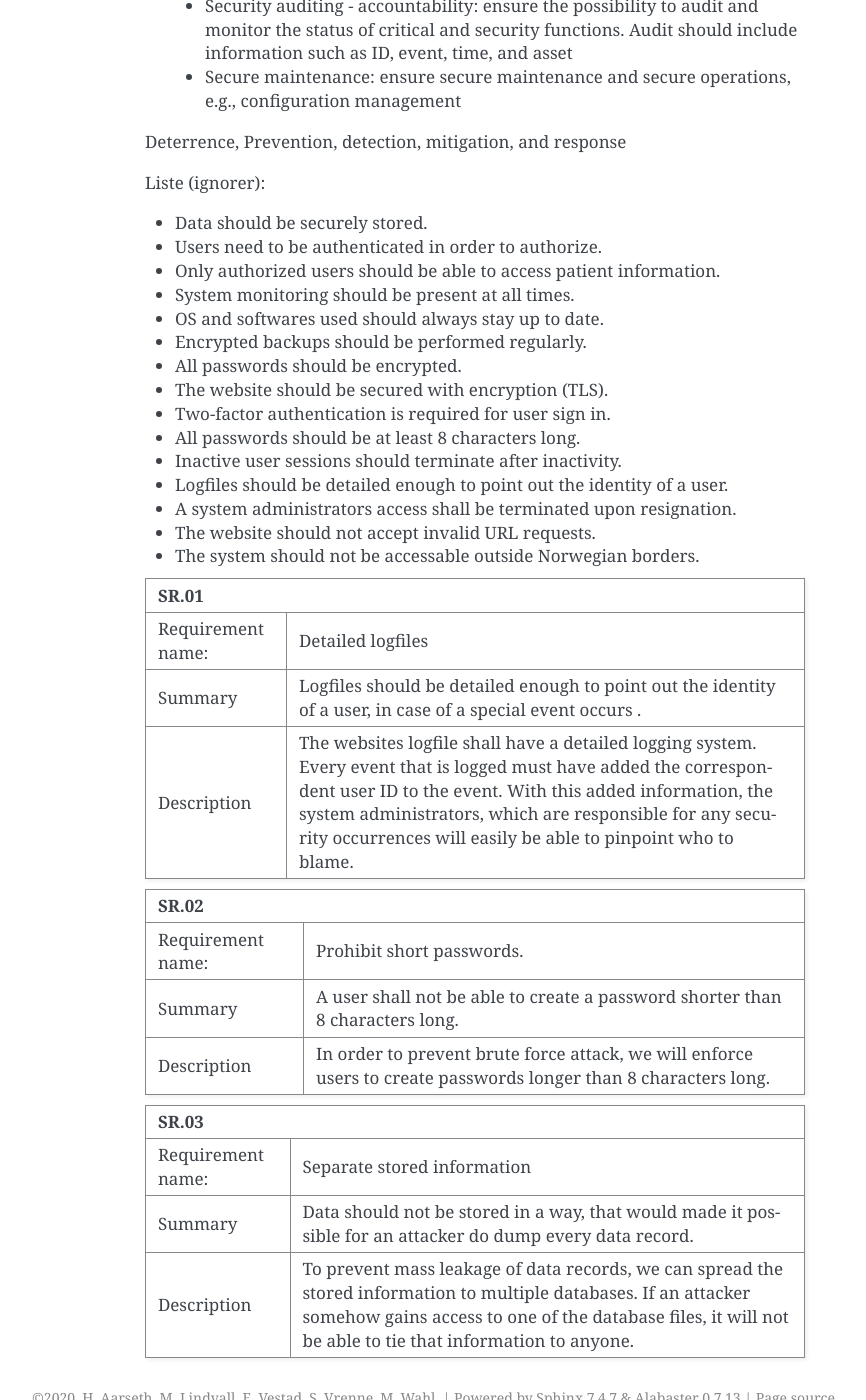
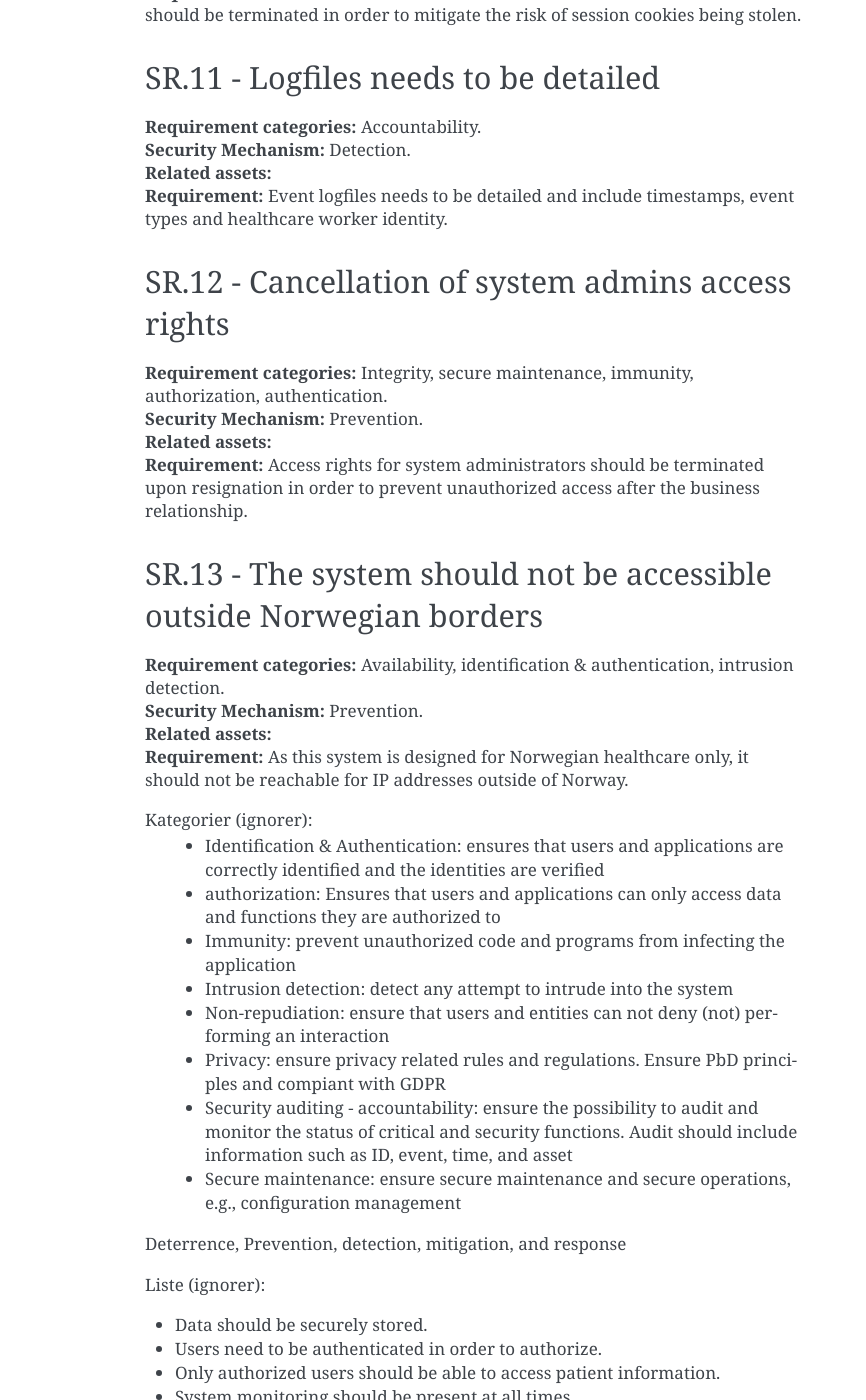
Before and after one commit to SteinarVrenne/school_imt3501, a Sphinx documentation site: the page built from Task 1/source/pages/04c_Detailed_Security.rst, in a window 1280 px wide and 1400 px high, scrolled down 2663 px. Shown: the whole window, without its empty margins (275-1141 px from the left). Built offline with Sphinx 7.4.7, drawn with Linux system fonts in a browser that asks for light colours; some of the changed text lies outside the part shown.

Commit message:
mer sec req

```diff
--- a/Task 1/source/pages/04b_High_Level_Sec.rst
+++ b/Task 1/source/pages/04b_High_Level_Sec.rst
@@ -4,7 +4,7 @@ Security Requirement Specification
 Below is a list of our specified security requirements. This list just highlights the specified requirements.
 Further detailed analyzis, indexing and prioritization will take place in the next section.
 
-  - Logfiles should be detailed enough to point out the identity of a user.
+  - Logfiles needs to be detailed.
   - Prohibit short passwords.
   - Data should be securely stored.
   - Users need to be authenticated in order to authorize.
@@ -12,12 +12,12 @@ Further detailed analyzis, indexing and prioritization will take place in the ne
   - Passwords should be encrypted.
   - The website should not accept invalid URL requests.
   - Two-factor authentication is required.
-  - Inactive user sessions should terminate after inactivity.
+  - Inactive user sessions should terminate.
   - Encrypted backups are required.
   - Web-application communication needs to be encrypted
   - System monitoring should be present at all times.
   - OS and Software should be updated.
   - A system administrators access shall be terminated upon resignation.
-  - The system should not be accessable outside Norwegian borders.
+  - The system should not be accessible outside Norwegian borders.
 
 .. Source: https://safecomputing.umich.edu/information-security-requirements
--- a/Task 1/source/pages/04c_Detailed_Security.rst
+++ b/Task 1/source/pages/04c_Detailed_Security.rst
@@ -66,16 +66,16 @@ SR.06 - Passwords should be hashed
 | **Related assets:**
 | **Requirement:** All passwords stored in the systems databases should be
   hashed with a secure hash algoritm, such as e.g. SHA-256, in order to prevent
-   clear text exposure in case of a data breach.
+  clear text exposure in case of a data breach.
 
 
- SR.07 - Web-application communication needs to be encrypted
- """""""""""""""""""""""""""""""""""""""""""""""""""""""""""
+SR.07 - Web-application communication needs to be encrypted
+"""""""""""""""""""""""""""""""""""""""""""""""""""""""""""
 
- | **Requirement categories:** Confidentiality, immunity.
- | **Security Mechanism:** Prevent.
- | **Related assets:**
- | **Requirement:** All communication related to the system web-application should
+| **Requirement categories:** Confidentiality, immunity.
+| **Security Mechanism:** Prevent.
+| **Related assets:**
+| **Requirement:** All communication related to the system web-application should
   benefit TLS encryption in order to prevent ... ... sent in clear text and malicious packet sniffers.
 
 
@@ -90,15 +90,55 @@ SR.08 - Two-factor authentication is required
   sensitive patient information.
 
 
-SR.08 - Prohibit short passwords
+SR.09 - Prohibit short passwords
 """"""""""""""""""""""""""""""""
 
 | **Requirement categories:** Non-repudiation.
-| **Security Mechanism:** Prevention
+| **Security Mechanism:** Mitigate.
 | **Related assets:**
-| **Requirement:** Two-factor authentication is required for all users that has
-  a higher level of privileges than patients, in order to prevent unwanted access to
-  sensitive patient information.
+| **Requirement:** Passwords shorter than 8 characters long should be prohibited,
+  in order to mitigate the process of potential bruteforce attacks.
+
+
+SR.10 - Inactive user sessions should terminate
+"""""""""""""""""""""""""""""""""""""""""""""""
+
+| **Requirement categories:** Availability, identification & authentication
+| **Security Mechanism:** Mitigation.
+| **Related assets:**
+| **Requirement:** User sessions that has been inactive for more than 15 minutes
+  should be terminated in order to mitigate the risk of session cookies being stolen.
+
+
+SR.11 - Logfiles needs to be detailed
+"""""""""""""""""""""""""""""""""""""
+
+| **Requirement categories:** Accountability.
+| **Security Mechanism:** Detection.
+| **Related assets:**
+| **Requirement:** Event logfiles needs to be detailed and include timestamps,
+  event types and healthcare worker identity.
+
+
+SR.12 - Cancellation of system admins access rights
+"""""""""""""""""""""""""""""""""""""""""""""""""""
+
+| **Requirement categories:** Integrity, secure maintenance, immunity, authorization, authentication.
+| **Security Mechanism:** Prevention.
+| **Related assets:**
+| **Requirement:** Access rights for system administrators should be terminated
+  upon resignation in order to prevent unauthorized access after the business relationship.
+
+
+SR.13 - The system should not be accessible outside Norwegian borders
+"""""""""""""""""""""""""""""""""""""""""""""""""""""""""""""""""""""
+
+| **Requirement categories:** Availability, identification & authentication, intrusion detection.
+| **Security Mechanism:** Prevention.
+| **Related assets:**
+| **Requirement:** As this system is designed for Norwegian healthcare only, it
+  should not be reachable for IP addresses outside of Norway.
+
 
 
 
@@ -134,52 +174,3 @@ Liste (ignorer):
 - A system administrators access shall be terminated upon resignation.
 - The website should not accept invalid URL requests.
 - The system should not be accessable outside Norwegian borders.
-
-
-
-
-
-
-
-
-
-
-
-
-
-+-------------------+--------------------------------------------------------------------------------------------------------------+
-| SR.01                                                                                                                            |
-+===================+==============================================================================================================+
-| Requirement name: | Detailed logfiles                                                                                            |
-+-------------------+--------------------------------------------------------------------------------------------------------------+
-| Summary           | Logfiles should be detailed enough to point out the identity of a user, in case of a special event occurs .  |
-+-------------------+--------------------------------------------------------------------------------------------------------------+
-| Description       | The websites logfile shall have a detailed logging system. Every event that is logged must have added the    |
-|                   | correspondent user ID to the event.  With this added information, the system administrators, which are       |
-|                   | responsible for any security occurrences will easily be able to pinpoint who to blame.                       |
-+-------------------+--------------------------------------------------------------------------------------------------------------+
-
-
-+-------------------+--------------------------------------------------------------------------------------------------------------+
-| SR.02                                                                                                                            |
-+===================+==============================================================================================================+
-| Requirement name: | Prohibit short passwords.                                                                                    |
-+-------------------+--------------------------------------------------------------------------------------------------------------+
-| Summary           | A user shall not be able to create a password shorter than 8 characters long.                                |
-+-------------------+--------------------------------------------------------------------------------------------------------------+
-| Description       | In order to prevent brute force attack, we will enforce users to create passwords longer than 8 characters   |
-|                   | long.                                                                                                        |
-+-------------------+--------------------------------------------------------------------------------------------------------------+
-
-
-+-------------------+--------------------------------------------------------------------------------------------------------------+
-| SR.03                                                                                                                            |
-+===================+==============================================================================================================+
-| Requirement name: | Separate stored information                                                                                  |
-+-------------------+--------------------------------------------------------------------------------------------------------------+
-| Summary           | Data should not be stored in a way, that would made it possible for an attacker do dump every data record.   |
-+-------------------+--------------------------------------------------------------------------------------------------------------+
-| Description       | To prevent mass leakage of data records, we can spread the stored information to multiple databases. If an   |
-|                   | attacker somehow gains access to one of the database files, it will not be able to tie that information to   |
-|                   | anyone.                                                                                                      |
-+-------------------+--------------------------------------------------------------------------------------------------------------+
```
